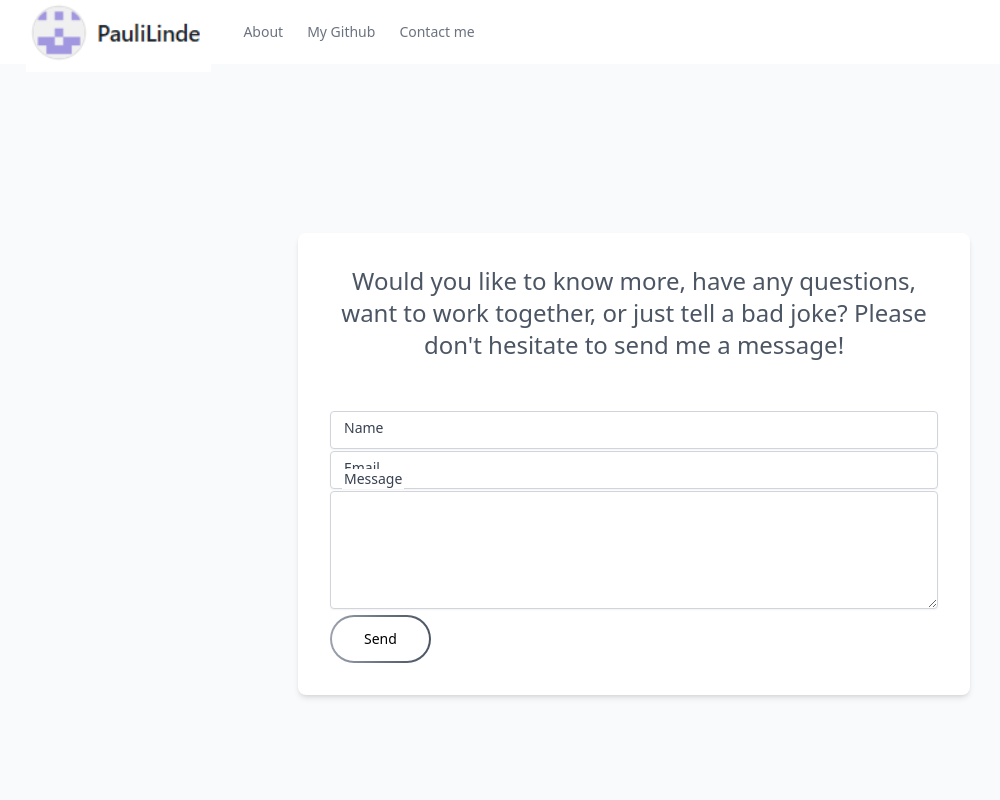
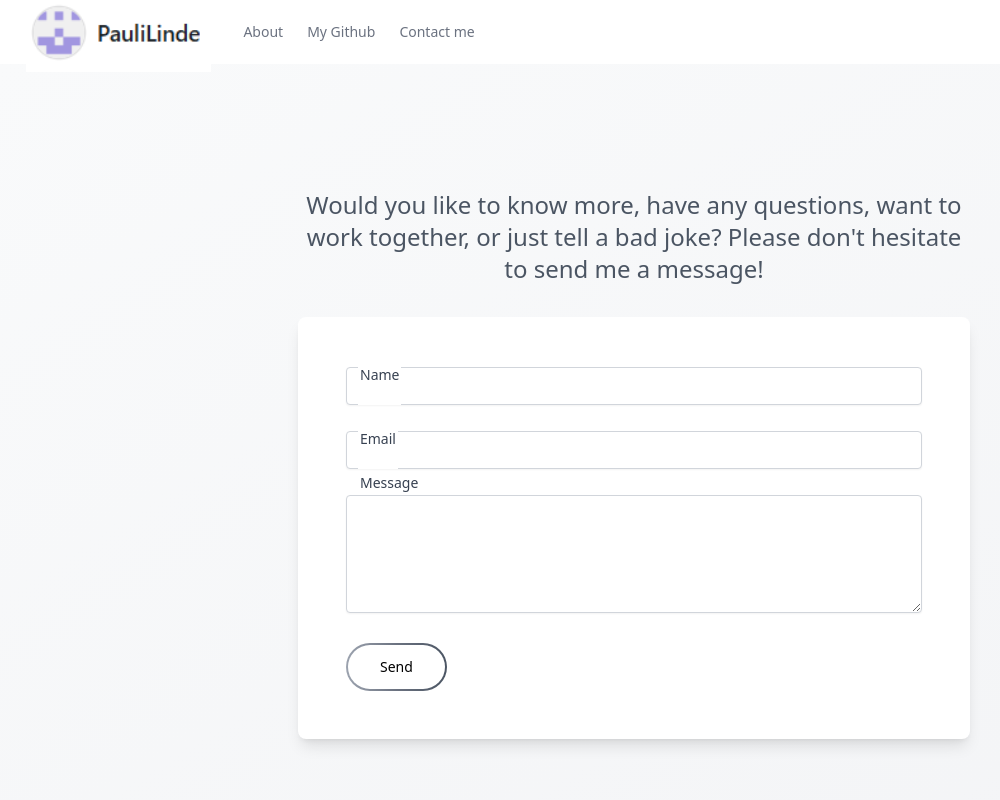
Before and after one commit to PauliLinde/PortfolioSvelteKit, a SvelteKit app: page /form in a window 1280 px wide. Shown: the top 800 px of the page, without its empty margins (6-1006 px from the left). Built offline with nearby package versions, Linux system fonts and the light colour scheme.

Commit message:
Cleanup in code

```diff
--- a/src/routes/+layout.svelte
+++ b/src/routes/+layout.svelte
@@ -28,8 +28,8 @@
 					</li>
 				</ul>
 			</nav>
-			</div>
 		</div>
+	</div>
 </header>
 
 {@render children?.()}
--- a/src/routes/+page.svelte
+++ b/src/routes/+page.svelte
@@ -75,8 +75,7 @@
 					</div>
 
 					<div class="flex justify-center lg:justify-start pt-6">
-						<a
-							href="/github"
+						<a href="/github"
 							class="group inline-block rounded-full bg-gradient-to-r from-gray-400 via-gray-500 to-gray-600 p-[2px] hover:text-white focus:ring-3 focus:outline-hidden transition-all"
 						>
               <span class="block rounded-full bg-white px-8 py-3 text-sm font-medium group-hover:bg-transparent transition-all">
@@ -93,34 +92,7 @@
 						class="rounded-lg shadow-xl w-full max-w-sm object-cover aspect-square"
 					/>
 				</div>
-
 			</div>
 		</div>
-
 	</div>
 </div>
-
-<style>
-    @keyframes slide-loop {
-        0% {
-            transform: translateX(-100%);
-            opacity: 0;
-        }
-        20% {
-            transform: translateX(0);
-            opacity: 1;
-        }
-        80% {
-            transform: translateX(0);
-            opacity: 1;
-        }
-        100% {
-            transform: translateX(100%);
-            opacity: 0;
-        }
-    }
-
-    .animate-slide-loop {
-        animation: slide-loop 4s ease-in-out infinite;
-    }
-</style>
--- a/src/routes/form/+page.server.ts
+++ b/src/routes/form/+page.server.ts
@@ -38,7 +38,6 @@ export const actions: Actions = {
 			}
 
 		} catch (error) {
-			console.error('Fetch error:', error);
 			return fail(500, { error: 'Network error - could not connect to server' });
 		}
 	}
--- a/src/routes/form/+page.svelte
+++ b/src/routes/form/+page.svelte
@@ -1,6 +1,16 @@
 <script>
 		export let form;
 </script>
+
+<div class="min-h-screen bg-gradient-to-br from-gray-50 to-gray-100 flex items-center justify-center px-4 py-12">
+	<div class="w-full max-w-2xl">
+
+		<div class="text-center mb-8">
+			<h3 class="text-xl md:text-2xl text-gray-600 mb-4">
+				Would you like to know more, have any questions, want to work together, or just tell a bad joke?
+				Please don't hesitate to send me a message!
+			</h3>
+		</div>
 
 		{#if form?.success}
 			<div class="success-message">
@@ -14,18 +24,9 @@
 			</div>
 		{/if}
 
-<div class="min-h-screen flex items-center justify-center bg-gray-50 px-4 py-12">
-	<div class="w-full max-w-2xl bg-white rounded-lg shadow-md p-6 sm:p-8">
-
-		<div class="text-center mb-12">
-			<h3 class="text-xl md:text-2xl text-gray-600 mb-4">
-				Would you like to know more, have any questions, want to work together, or just tell a bad joke?
-				Please don't hesitate to send me a message!
-			</h3>
-		</div>
-
-		<form method="POST" action="/form">
-			<label for="Name" class="relative">
+		<div class="bg-white rounded-lg shadow-lg p-8 md:p-12">
+			<form method="POST" action="/form" class="space-y-6">
+				<label for="name" class="relative block">
 					<input
 						type="text"
 						id="name"
@@ -36,11 +37,12 @@
 					<span class="absolute inset-y-0 start-3 -translate-y-5 bg-white px-0.5 text-sm font-medium text-gray-700 transition-transform peer-placeholder-shown:translate-y-0 peer-focus:-translate-y-5">
             Name
           </span>
-			</label><br>
-			<label for="Email" class="relative">
+				</label>
+
+				<label for="email" class="relative block">
 					<input
 						type="email"
-					id="Email"
+						id="email"
 						name="email"
 						placeholder=""
 						class="peer mt-0.5 w-full rounded border-gray-300 shadow-sm sm:text-sm"
@@ -48,8 +50,9 @@
 					<span class="absolute inset-y-0 start-3 -translate-y-5 bg-white px-0.5 text-sm font-medium text-gray-700 transition-transform peer-placeholder-shown:translate-y-0 peer-focus:-translate-y-5">
             Email
           </span>
-			</label><br>
-			<label for="Message" class="relative block">
+				</label>
+
+				<label for="message" class="relative block">
           <textarea
 						id="message"
 						rows="5"
@@ -62,6 +65,7 @@
             Message
           </span>
 				</label>
+
 				<button
 					type="submit"
 					class="group inline-block rounded-full bg-gradient-to-r from-gray-400 via-gray-500 to-gray-600 p-[2px] hover:text-white focus:ring-3 focus:outline-hidden">
@@ -72,3 +76,4 @@
 			</form>
 		</div>
 	</div>
+</div>
--- a/src/routes/github/+page.server.ts
+++ b/src/routes/github/+page.server.ts
@@ -16,7 +16,7 @@ export const load: PageServerLoad = async () => {
 		title: repo.name,
 		description: repo.description || 'No description',
 		link: repo.html_url,
-		img: `https://opengraph.githubassets.com/1/${repo.full_name}` // GitHub's OG image
+		img: `https://opengraph.githubassets.com/1/${repo.full_name}`
 	}));
 
 	return { repos };
--- a/src/routes/github/+page.svelte
+++ b/src/routes/github/+page.svelte
@@ -10,7 +10,9 @@
 
 		<div class="container mx-auto px-4 py-8">
 			<div class="grid grid-cols-1 md:grid-cols-2 lg:grid-cols-3 gap-6">
+
 				{#each repos as repo}
+
 					<article class="overflow-hidden rounded-lg border border-gray-100 bg-white shadow-xs">
 						<img
 							alt="{repo.title}"
@@ -31,7 +33,6 @@
 
 							<a href="{repo.link}" class="group mt-4 inline-flex items-center gap-1 text-sm font-medium text-blue-600">
 								Find out more
-
 								<span aria-hidden="true" class="block transition-all group-hover:ms-0.5 rtl:rotate-180">
 									&rarr;
 								</span>
```
Also changed, not shown: src/routes/about/+page.svelte (+3 -4 lines). Lines whose indentation alone changed are shown as unchanged.
